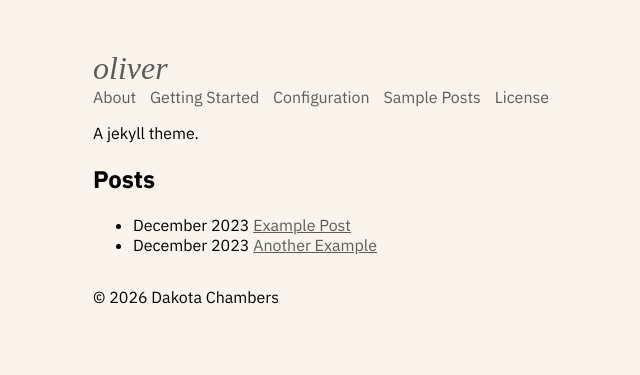
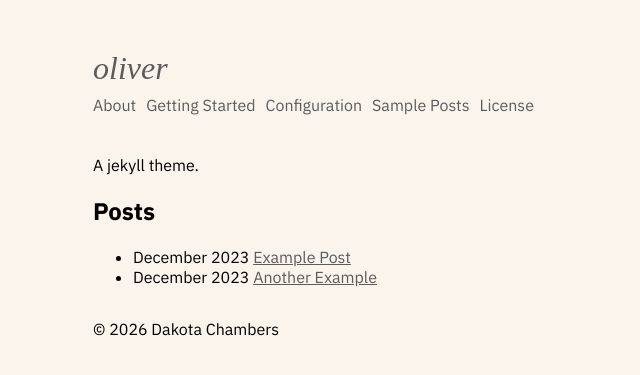
Before and after one commit to dcchambers/oliver, a Jekyll site: the page built from index.md, in a window 1280 px wide. Shown: the top 375 px of the page, without its empty margins (247-887 px from the left). Built offline with Jekyll 4.4.1, drawn with Linux system fonts in a browser that asks for light colours; some web fonts are replaced.

Commit message:
Fix spacing and nav wrapping for mobile

```diff
--- a/_sass/oliver/default.scss
+++ b/_sass/oliver/default.scss
@@ -25,16 +25,20 @@ body {
 }
 
 .site-nav {
+  margin-top: 0.5rem;
+  margin-bottom: 1.5rem;
 
   ul {
     list-style: none;
+    display: flex;
+    flex-wrap: wrap;
+    gap: 10px;
     margin: 0;
     padding: 0;
   }
 
   li {
     display: inline-block;
-    margin-right: 10px;
   }
 
   a {
```
